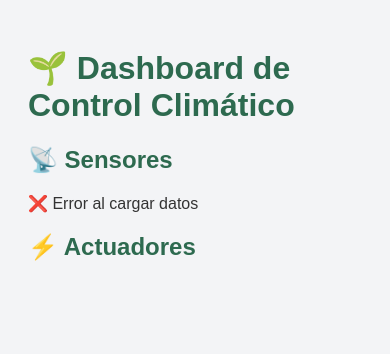
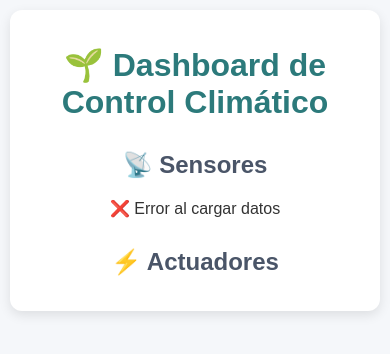
Before and after one commit to gatolda/Control_clima, a Python web app: template templates/index.html in a window 390 px wide. Shown: the top 354 px of the page. Run offline with Jinja, Linux system fonts and the light colour scheme; the template is opened without the code that fills it, so the values that code supplies are empty.

Commit message:
Update style.css

```diff
--- a/static/style.css
+++ b/static/style.css
@@ -1,32 +1,71 @@
 body {
     font-family: Arial, sans-serif;
-    background-color: #f3f4f6;
+    background: #f5f7fa;
     color: #333;
-    padding: 20px;
+    text-align: center;
+    margin: 0;
+    padding: 0;
 }
 
-h1, h2 {
-    color: #2d6a4f;
+.container {
+    max-width: 800px;
+    margin: 20px auto;
+    padding: 20px;
+    background: #fff;
+    border-radius: 12px;
+    box-shadow: 0 4px 12px rgba(0,0,0,0.1);
 }
 
-#sensores, #actuadores {
-    margin-top: 20px;
-    padding: 10px;
-    border: 1px solid #ccc;
-    background: #ffffff;
-    border-radius: 8px;
+h1 {
+    color: #2c7a7b;
+}
+
+h2 {
+    margin-top: 30px;
+    color: #4a5568;
+}
+
+.sensor, .actuador {
+    margin: 10px 0;
+    font-size: 1.1em;
 }
 
 button {
+    padding: 8px 16px;
     margin: 5px;
-    padding: 8px 12px;
-    background-color: #40916c;
-    color: #fff;
     border: none;
-    border-radius: 4px;
+    border-radius: 8px;
+    font-size: 1em;
     cursor: pointer;
+    transition: background 0.3s;
 }
 
-button:hover {
-    background-color: #1b4332;
+.btn-on {
+    background-color: #48bb78;
+    color: #fff;
 }
+
+.btn-on:hover {
+    background-color: #38a169;
+}
+
+.btn-off {
+    background-color: #f56565;
+    color: #fff;
+}
+
+.btn-off:hover {
+    background-color: #e53e3e;
+}
+
+@media (max-width: 600px) {
+    .container {
+        margin: 10px;
+        padding: 15px;
+    }
+
+    button {
+        width: 100%;
+        margin: 5px 0;
+    }
+}
```
